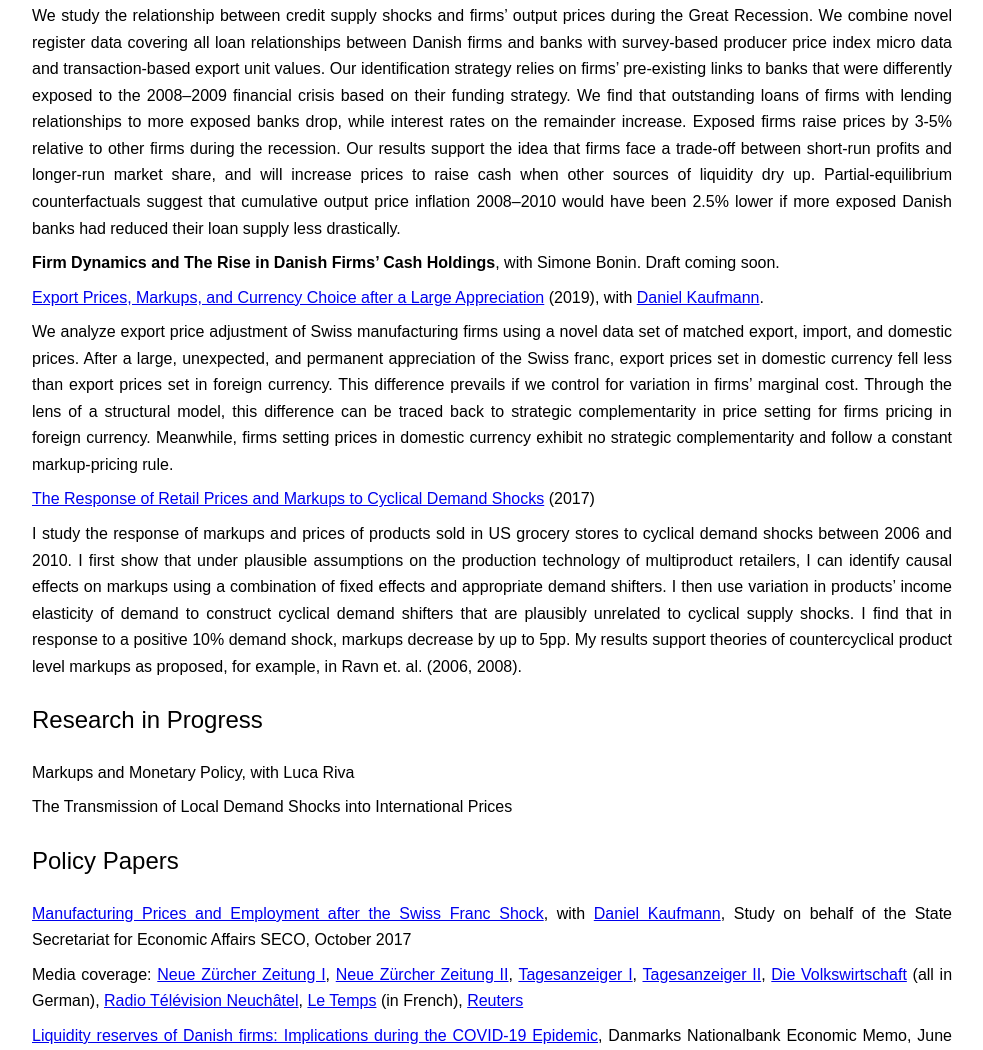
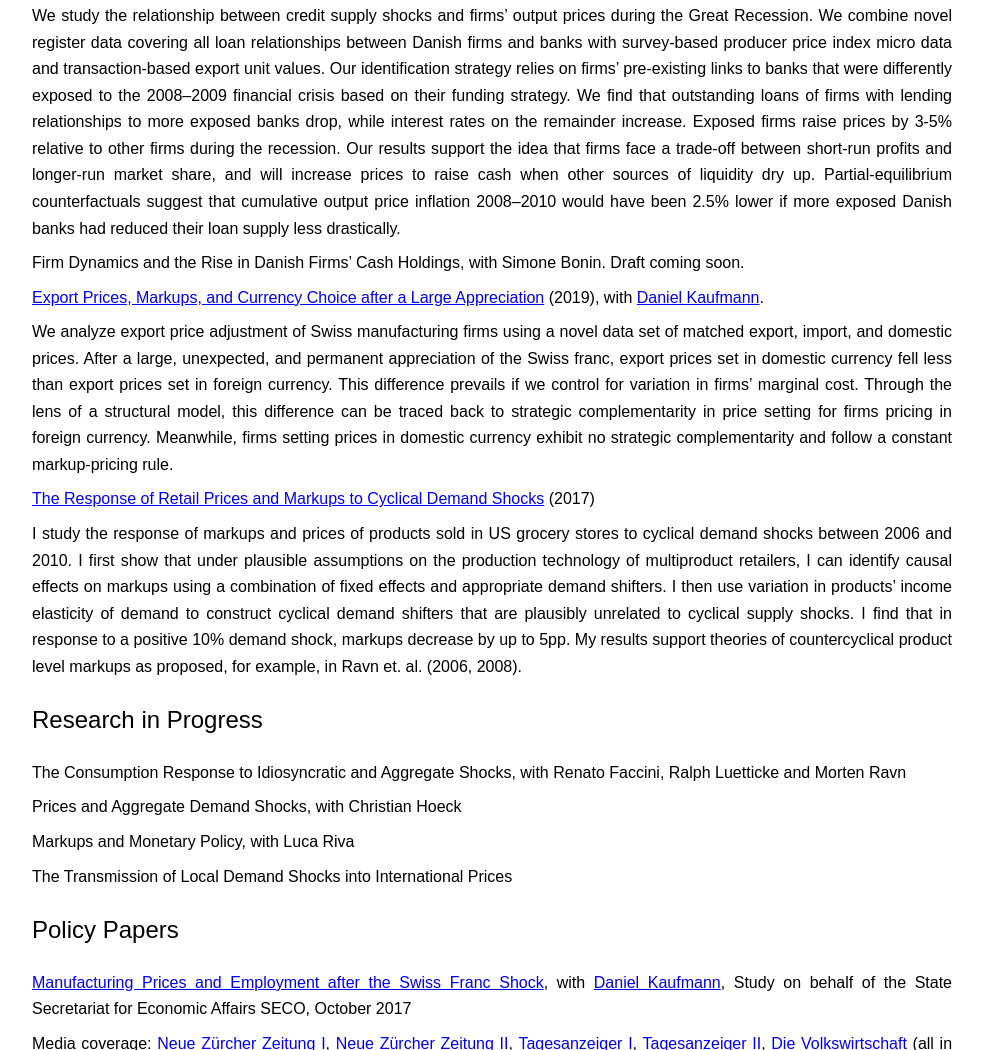
Before and after one commit to tobiasrenkin/tobiasrenkin.github.io, a plain HTML site: page index.html in a window 1280 px wide. Shown: the part 846-1896 px from the top of the page, without its empty margins (268-1251 px from the left). Drawn offline with Linux system fonts and the light colour scheme.

Commit message:
website updated

```diff
--- a/index.html
+++ b/index.html
@@ -48,12 +48,14 @@
  <h2 id="working-papers">Working Papers</h2>
  <p><a href="https://www.dropbox.com/s/mxk9dplonpogobs/Price_setting_and_financial_frictions_current.pdf?dl=1">Credit Supply Shocks and Prices: Evidence from Danish Firms</a> (2022), with <a href="https://gabrielzuellig.ch/">Gabriel Züllig</a>. Submitted.</p>
  <p>We study the relationship between credit supply shocks and firms’ output prices during the Great Recession. We combine novel register data covering all loan relationships between Danish firms and banks with survey-based producer price index micro data and transaction-based export unit values. Our identification strategy relies on firms’ pre-existing links to banks that were differently exposed to the 2008–2009 financial crisis based on their funding strategy. We find that outstanding loans of firms with lending relationships to more exposed banks drop, while interest rates on the remainder increase. Exposed firms raise prices by 3-5% relative to other firms during the recession. Our results support the idea that firms face a trade-off between short-run profits and longer-run market share, and will increase prices to raise cash when other sources of liquidity dry up. Partial-equilibrium counterfactuals suggest that cumulative output price inflation 2008–2010 would have been 2.5% lower if more exposed Danish banks had reduced their loan supply less drastically.</p>
- <p><strong>Firm Dynamics and The Rise in Danish Firms’ Cash Holdings</strong>, with Simone Bonin. Draft coming soon.</p>
+ <p>Firm Dynamics and the Rise in Danish Firms’ Cash Holdings, with Simone Bonin. Draft coming soon.</p>
  <p><a href="https://www.dropbox.com/s/c28sr0q8d8vjpgf/WP_2019_07.pdf?dl=1">Export Prices, Markups, and Currency Choice after a Large Appreciation</a> (2019), with <a href="https://www.dankaufmann.com/">Daniel Kaufmann</a>.</p>
  <p>We analyze export price adjustment of Swiss manufacturing firms using a novel data set of matched export, import, and domestic prices. After a large, unexpected, and permanent appreciation of the Swiss franc, export prices set in domestic currency fell less than export prices set in foreign currency. This difference prevails if we control for variation in firms’ marginal cost. Through the lens of a structural model, this difference can be traced back to strategic complementarity in price setting for firms pricing in foreign currency. Meanwhile, firms setting prices in domestic currency exhibit no strategic complementarity and follow a constant markup-pricing rule.</p>
  <p><a href="https://www.dropbox.com/s/1mhgjymqj2jyqx8/The_Response_of_Retail_Prices_to_Cyclical_Demand_Shocks.pdf?dl=1">The Response of Retail Prices and Markups to Cyclical Demand Shocks</a> (2017)</p>
  <p>I study the response of markups and prices of products sold in US grocery stores to cyclical demand shocks between 2006 and 2010. I first show that under plausible assumptions on the production technology of multiproduct retailers, I can identify causal effects on markups using a combination of fixed effects and appropriate demand shifters. I then use variation in products’ income elasticity of demand to construct cyclical demand shifters that are plausibly unrelated to cyclical supply shocks. I find that in response to a positive 10% demand shock, markups decrease by up to 5pp. My results support theories of countercyclical product level markups as proposed, for example, in Ravn et. al. (2006, 2008).</p>
  <h2 id="research-in-progress">Research in Progress</h2>
+ <p>The Consumption Response to Idiosyncratic and Aggregate Shocks, with Renato Faccini, Ralph Luetticke and Morten Ravn</p>
+ <p>Prices and Aggregate Demand Shocks, with Christian Hoeck</p>
  <p>Markups and Monetary Policy, with Luca Riva</p>
  <p>The Transmission of Local Demand Shocks into International Prices</p>
  <h2 id="policy-papers">Policy Papers</h2>
```
